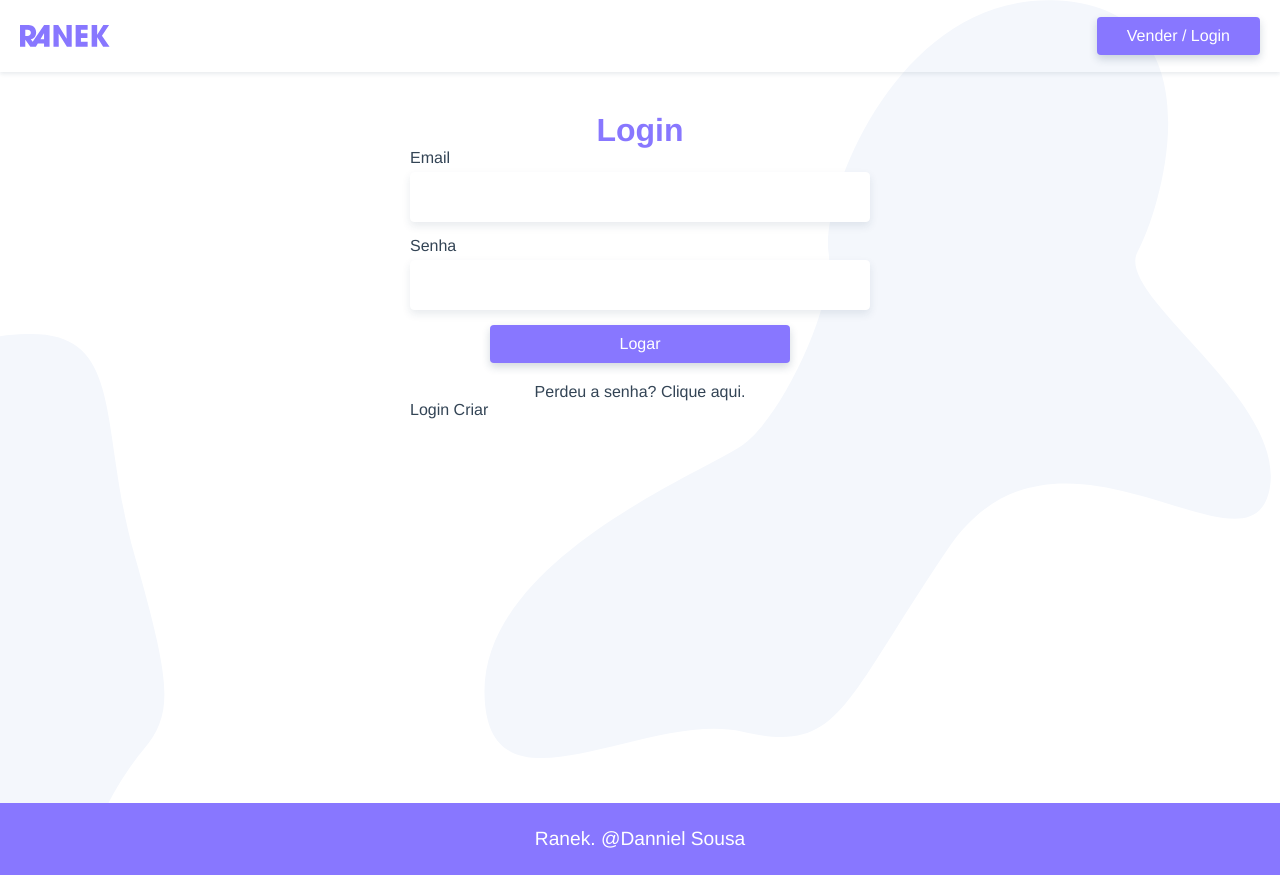
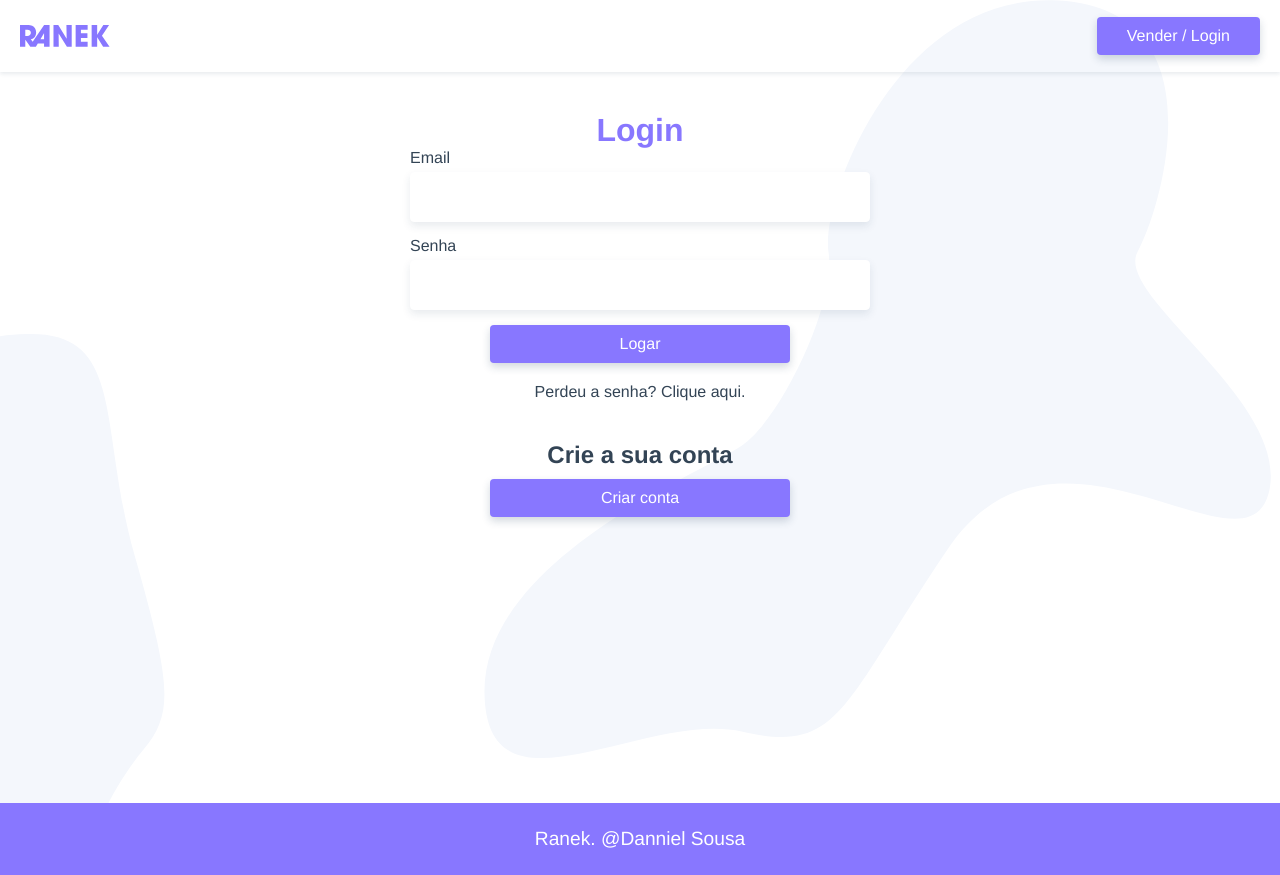
Before and after one commit to dannielfs/ranek, a Vue app: page /login in a window 1280 px wide. Built offline with nearby package versions, Linux system fonts and the light colour scheme.

Commit message:
Criaçao do formulario de usuario

```diff
--- a/src/components/LoginCriar.vue
+++ b/src/components/LoginCriar.vue
@@ -1,15 +1,45 @@
 <template>
-  <p>Login Criar</p>
+  <section>
+    <h2>Crie a sua conta</h2>
+    <transition mode="out-in">
+    <button class="btn criar" v-if="!criar" @click="criar = true">Criar conta</button>
+    <UsuarioForm v-else>
+      <button class="btn btn-form">Criar Usuário</button>
+    </UsuarioForm>
+    </transition>
+  </section>
 </template>
 
 <script>
+import UsuarioForm from '@/components/UsuarioForm.vue'
+export default {
+  name: "LoginCriar",
+  components: {
+    UsuarioForm
+  },
+  data: () => ({
+    criar: false
+  })
+};
+</script>
 
-export default {
-  name: 'LoginCriar'
+<style scoped>
+h2 {
+  text-align: center;
+  margin-top: 40px;
+  margin-bottom: 10px;
 }
 
-</script>
+.btn {
+  width: 100%;
+  max-width: 300px;
+  margin-left: auto;
+  margin-right: auto;
+}
 
-<style>
+.btn-form {
+  max-width: 100%;
+}
+
 
 </style>
--- /dev/null
+++ b/src/components/UsuarioForm.vue
@@ -0,0 +1,54 @@
+<template>
+  <form>
+    <label for="nome">Nome</label>
+    <input type="text" name="nome" id="nome" v-model="nome" />
+
+    <label for="email">Email</label>
+    <input type="email" name="email" id="email" v-model="email" />
+
+    <label for="senha">Senha</label>
+    <input type="password" name="senha" id="senha" v-model="senha" />
+
+    <label for="cep">CEP</label>
+    <input type="text" name="cep" id="cep" v-model="cep" />
+
+    <label for="rua">Rua</label>
+    <input type="text" name="rua" id="rua" v-model="rua" />
+
+    <label for="numero">Número</label>
+    <input type="text" name="numero" id="numero" v-model="numero" />
+
+    <label for="bairro">Bairro</label>
+    <input type="text" name="bairro" id="bairro" v-model="bairro" />
+
+    <label for="cidade">Cidade</label>
+    <input type="text" name="cidade" id="cidade" v-model="cidade" />
+
+    <label for="estado">Estado</label>
+    <input type="text" name="estado" id="estado" v-model="estado" />
+
+    <div class="button">
+      <slot>
+
+      </slot>
+    </div>
+  </form>
+</template>
+
+<script>
+export default {
+  name: "UsuarioForm",
+};
+</script>
+
+<style scoped>
+form {
+  display: grid;
+  grid-template-columns: 80px 1fr;
+  align-items: center;
+}
+.button {
+  grid-column: 2;
+  margin-top: 10px;
+}
+</style>
```
